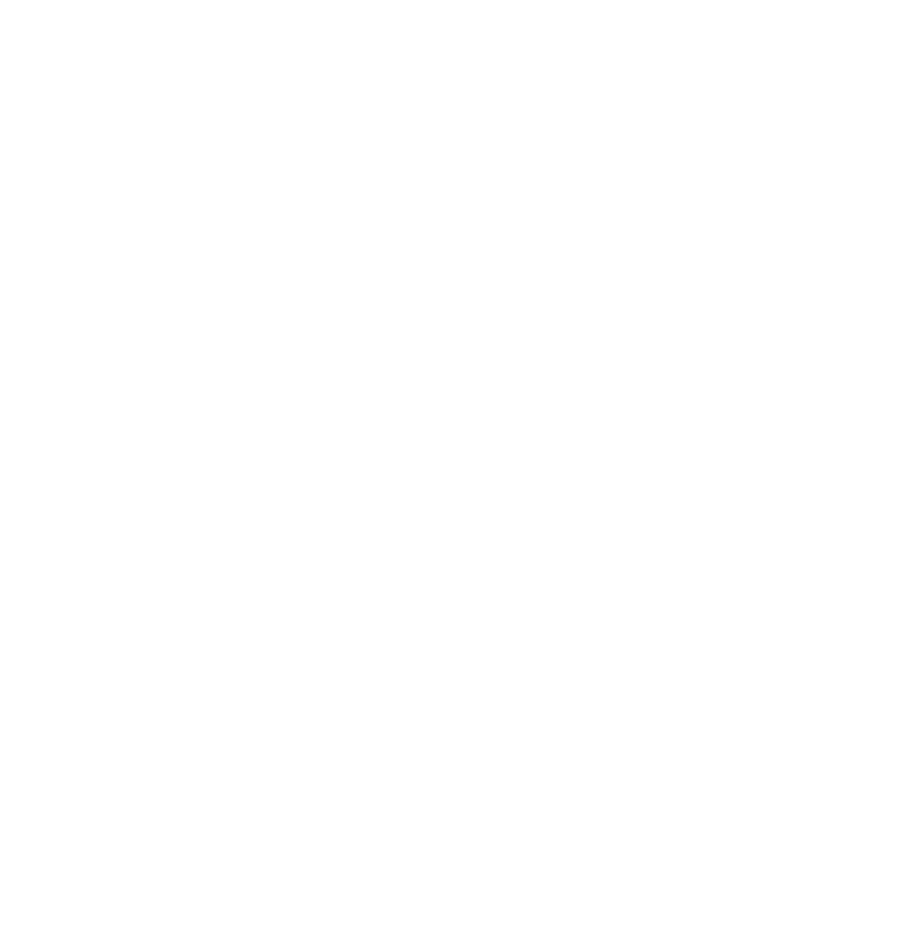
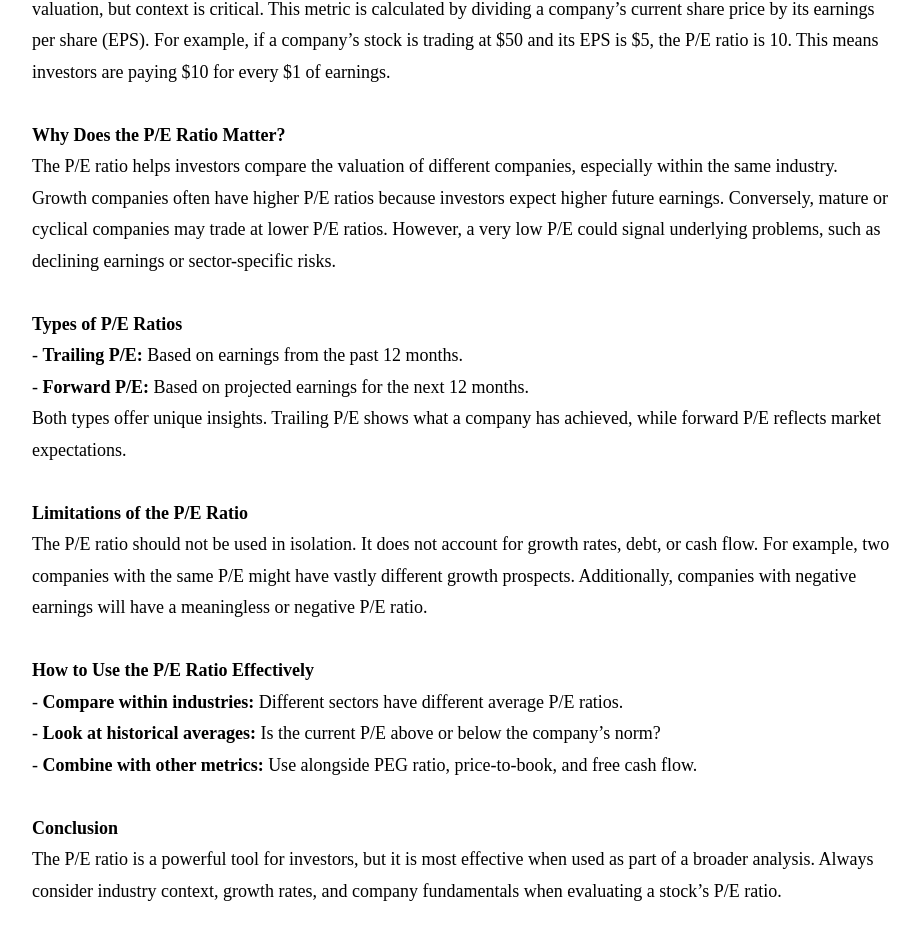
Before and after one commit to byao-cmd-uywefgmnabf323/justbuyyourstockbro, a Next.js app in the folder my-app/: page /academy/pe-ratio in a window 1280 px wide. Shown: the part 538-1478 px from the top of the page, without its empty margins (176-1096 px from the left). Before the commit the page ends 855 px from the top, so only its background shows below. Built offline with nearby package versions, Linux system fonts and the light colour scheme.

Commit message:
Deploy: mission notice on chatbox, SEO academy descriptions

```diff
--- a/my-app/app/academy/[slug]/page.tsx
+++ b/my-app/app/academy/[slug]/page.tsx
@@ -97,6 +97,48 @@ export default async function AcademyTermPage({ params }: { params: Promise<{ sl
   const { slug } = await params;
   const entry = TERMS[slug];
   if (!entry) return notFound();
+  // SEO-optimized educational content for each term
+  const SEO_DESCRIPTIONS: Record<string, string> = {
+    "pe-ratio": `
+      <b>P/E Ratio (Price-to-Earnings Ratio) — In-Depth Educational Guide</b><br/><br/>
+      The P/E Ratio, or Price-to-Earnings Ratio, is one of the most widely used metrics in stock market analysis. It measures how much investors are willing to pay for a dollar of a company’s earnings. A lower P/E can indicate a cheaper valuation, but context is critical. This metric is calculated by dividing a company’s current share price by its earnings per share (EPS). For example, if a company’s stock is trading at $50 and its EPS is $5, the P/E ratio is 10. This means investors are paying $10 for every $1 of earnings.<br/><br/>
+      <b>Why Does the P/E Ratio Matter?</b><br/>
+      The P/E ratio helps investors compare the valuation of different companies, especially within the same industry. Growth companies often have higher P/E ratios because investors expect higher future earnings. Conversely, mature or cyclical companies may trade at lower P/E ratios. However, a very low P/E could signal underlying problems, such as declining earnings or sector-specific risks.<br/><br/>
+      <b>Types of P/E Ratios</b><br/>
+      - <b>Trailing P/E:</b> Based on earnings from the past 12 months.<br/>
+      - <b>Forward P/E:</b> Based on projected earnings for the next 12 months.<br/>
+      Both types offer unique insights. Trailing P/E shows what a company has achieved, while forward P/E reflects market expectations.<br/><br/>
+      <b>Limitations of the P/E Ratio</b><br/>
+      The P/E ratio should not be used in isolation. It does not account for growth rates, debt, or cash flow. For example, two companies with the same P/E might have vastly different growth prospects. Additionally, companies with negative earnings will have a meaningless or negative P/E ratio.<br/><br/>
+      <b>How to Use the P/E Ratio Effectively</b><br/>
+      - <b>Compare within industries:</b> Different sectors have different average P/E ratios.<br/>
+      - <b>Look at historical averages:</b> Is the current P/E above or below the company’s norm?<br/>
+      - <b>Combine with other metrics:</b> Use alongside PEG ratio, price-to-book, and free cash flow.<br/><br/>
+      <b>Conclusion</b><br/>
+      The P/E ratio is a powerful tool for investors, but it is most effective when used as part of a broader analysis. Always consider industry context, growth rates, and company fundamentals when evaluating a stock’s P/E ratio.
+    `,
+    "eps": `
+      <b>EPS (Earnings Per Share) — Comprehensive Educational Overview</b><br/><br/>
+      Earnings Per Share (EPS) is a fundamental metric that indicates how much profit a company generates for each share of its stock. It is calculated by dividing net income by the number of outstanding shares. EPS is crucial for investors because it provides a clear measure of profitability and is used in many other financial ratios, such as the P/E ratio.<br/><br/>
+      <b>Types of EPS</b><br/>
+      - <b>Basic EPS:</b> Uses the actual number of outstanding shares.<br/>
+      - <b>Diluted EPS:</b> Accounts for potential dilution from convertible securities, options, or warrants.<br/><br/>
+      <b>Why is EPS Important?</b><br/>
+      Rising EPS over time generally signals improving profitability and can lead to higher stock prices. Companies with strong, consistent EPS growth are often viewed as stable investments. EPS also helps investors compare profitability across companies of different sizes.<br/><br/>
+      <b>Limitations of EPS</b><br/>
+      EPS can be manipulated through share buybacks or accounting practices. It does not account for capital structure, cash flow, or growth potential. Always look at EPS trends over multiple periods and combine with other metrics.<br/><br/>
+      <b>EPS and Investor Decision-Making</b><br/>
+      - <b>Compare EPS growth rates:</b> Are profits accelerating or slowing down?<br/>
+      - <b>Look at industry benchmarks:</b> How does the company’s EPS compare to peers?<br/>
+      - <b>Use with other ratios:</b> Combine EPS with P/E, ROE, and free cash flow for a fuller picture.<br/><br/>
+      <b>Conclusion</b><br/>
+      EPS is a key indicator of a company’s profitability. While it is a valuable tool, it should be part of a comprehensive analysis that includes multiple financial metrics and qualitative factors.
+    `,
+    // ... similar entries for each term ...
+  };
+
+  const seoContent = SEO_DESCRIPTIONS[slug] || "";
+
   return (
     <main className="min-h-screen py-10">
       <div className="max-w-3xl mx-auto">
@@ -110,6 +152,9 @@ export default async function AcademyTermPage({ params }: { params: Promise<{ sl
             ))}
           </ul>
         )}
+        {seoContent && (
+          <div className="mt-8 prose prose-lg text-black" dangerouslySetInnerHTML={{ __html: seoContent }} />
+        )}
       </div>
     </main>
   );
--- a/my-app/app/page.tsx
+++ b/my-app/app/page.tsx
@@ -140,22 +140,22 @@ export default function ChatPage() {
     <main className="min-h-screen flex flex-col items-center justify-center min-h-screen bg-background px-4">
       {/* Mission Notice Box */}
       {showIntro && (
-        <div className="fixed inset-0 z-40 flex items-start justify-center bg-black/40">
-          <div className="mt-20 w-full max-w-2xl bg-white border border-gray-300 shadow-2xl p-5">
+        <div className="fixed inset-0 z-50 flex items-center justify-center bg-black/60">
+          <div className="w-full max-w-2xl bg-white border border-gray-300 shadow-2xl p-6 rounded-lg">
             <div className="flex items-start justify-between">
-              <h2 className="text-xl font-bold text-black">Welcome to JustBuyYourStockBro</h2>
+              <h2 className="text-2xl font-bold text-black">Welcome to JustBuyYourStockBro</h2>
             </div>
-            <div className="mt-3 text-sm text-black space-y-2">
-              <p><span className="font-semibold">Mission:</span> help retail investors cut noise with personalized, explainable stock ideas and quick AI validation.</p>
+            <div className="mt-3 text-base text-black space-y-3">
+              <p><span className="font-semibold">Mission:</span> Help retail investors cut noise with personalized, explainable stock ideas and quick AI validation.</p>
               <ul className="list-disc pl-5 space-y-1">
-                <li><span className="font-semibold">Personalized Picks:</span> survey your style, risk, horizon, sectors + context to tailor recommendations.</li>
-                <li><span className="font-semibold">Explainable Reasons:</span> symbol pages include concise AI bullets under Key Stats.</li>
-                <li><span className="font-semibold">Other Stocks:</span> keep a broad universe visible for discovery, not just AI’s top picks.</li>
-                <li><span className="font-semibold">AI Backtesting:</span> try strategies on <a className="underline" href="/backtest">/backtest</a> for quick metrics (CAGR, Sharpe, drawdown).</li>
+                <li><span className="font-semibold">Personalized Picks:</span> Survey your style, risk, horizon, sectors, and context to tailor recommendations.</li>
+                <li><span className="font-semibold">Explainable Reasons:</span> Symbol pages include concise AI bullets under Key Stats.</li>
+                <li><span className="font-semibold">Other Stocks:</span> Keep a broad universe visible for discovery, not just AI’s top picks.</li>
+                <li><span className="font-semibold">AI Backtesting:</span> Try strategies on <a className="underline" href="/backtest">/backtest</a> for quick metrics (CAGR, Sharpe, drawdown).</li>
               </ul>
             </div>
-            <div className="mt-4 flex justify-end">
-              <button onClick={dismissIntro} className="px-4 py-2 border border-gray-900 bg-black text-white rounded-none">Got it</button>
+            <div className="mt-6 flex justify-end">
+              <button onClick={dismissIntro} className="px-5 py-2 border border-gray-900 bg-black text-white rounded">Got it</button>
             </div>
           </div>
         </div>
```
